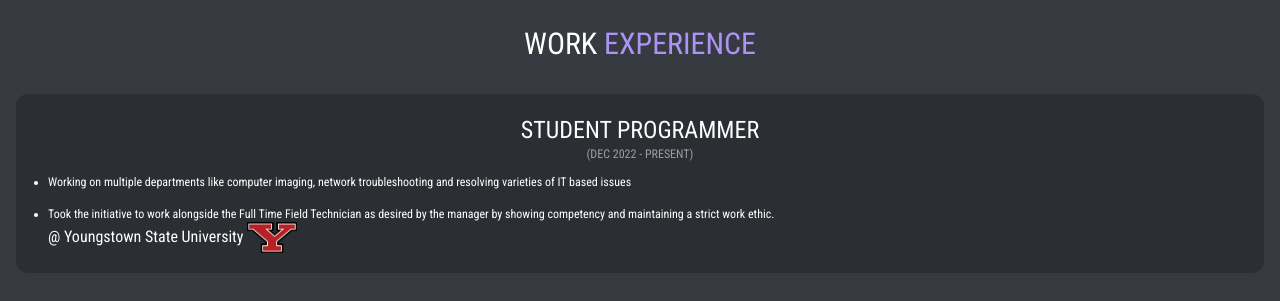
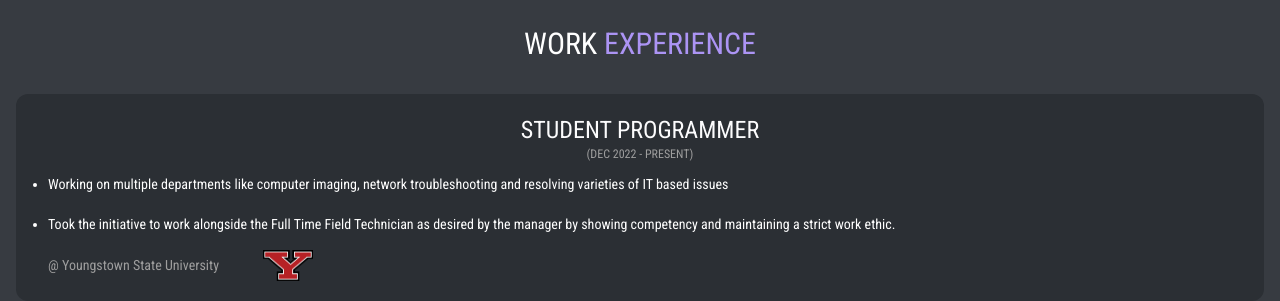
Before and after one commit to aaryanDhakal22/website, a website: page index.html in a window 1280 px wide. Shown: the part 1292-1593 px from the top of the page. Before the commit the page ends 1565 px from the top, so only its background shows below. Drawn offline with nearby package versions, Linux system fonts and the light colour scheme.

Commit message:
Fixed layout of cards

```diff
--- a/index.html
+++ b/index.html
@@ -53,13 +53,13 @@
         <div class="bg-bsecondary rounded-xl px-8 py-5">
             <div class="text-center text-2xl  text-kwhite " id="title"> STUDENT PROGRAMMER </div>
             <div class="text-fsecondary text-center text-xs">(DEC 2022 - PRESENT)</div>
-            <ul class="mt-3 text-xs list-disc" >
-              <li class="text-xs">Working on multiple departments like computer imaging, network troubleshooting and resolving varieties of IT based issues</li><br>
+            <ul class="mt-3 text-sm list-disc" >
+              <li class="">Working on multiple departments like computer imaging, network troubleshooting and resolving varieties of IT based issues</li><br>
               <li class="">Took the initiative to work alongside the Full Time Field Technician as desired by the manager by showing competency and maintaining a strict work ethic.</li>
             </ul>
-            <div>
-              <span>@ Youngstown State University</span>
-              <img class="inline" src="images/ysulogo.png" width="50px" alt="ysulogo">
+            <div class="mt-4">
+              <span class="text-fsecondary text-sm">@ Youngstown State University</span>
+              <img class="inline ml-10 " src="images/ysulogo.png" width="50px" alt="ysulogo">
             </div>
         </div>
       </div>
```
Also changed, not shown: dist/output.css.
